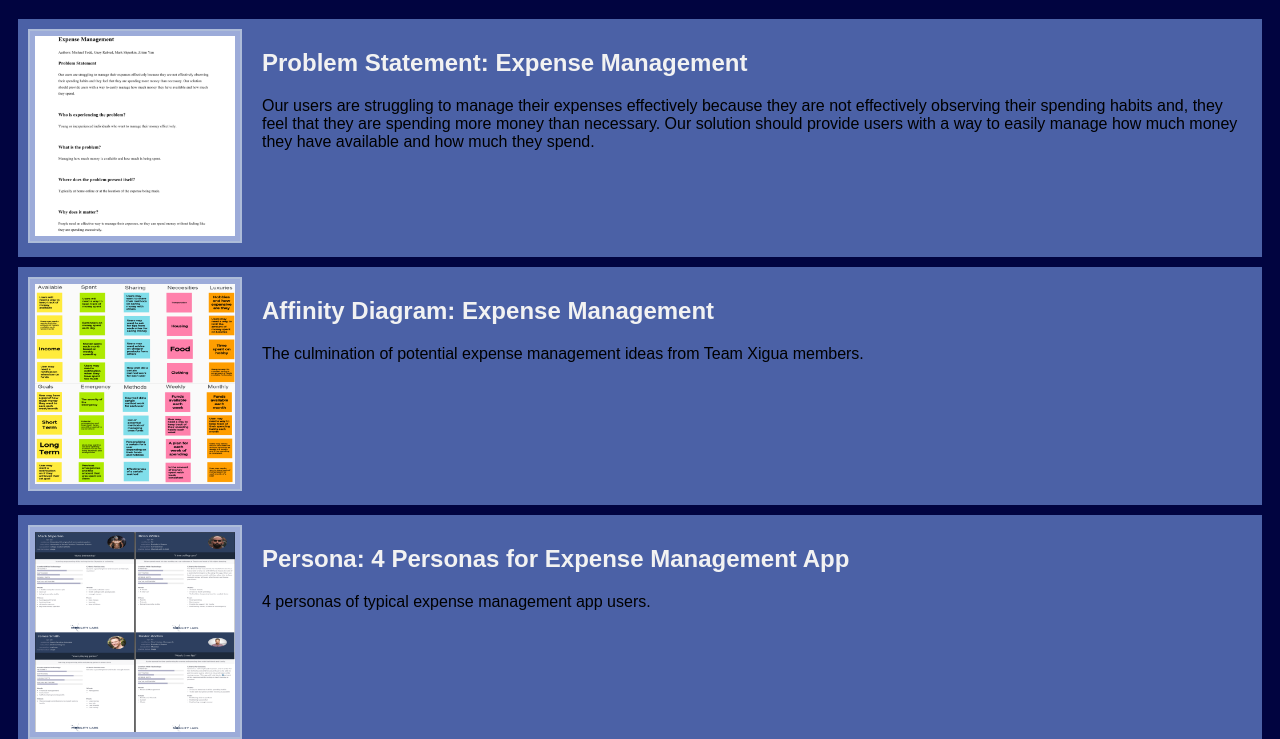
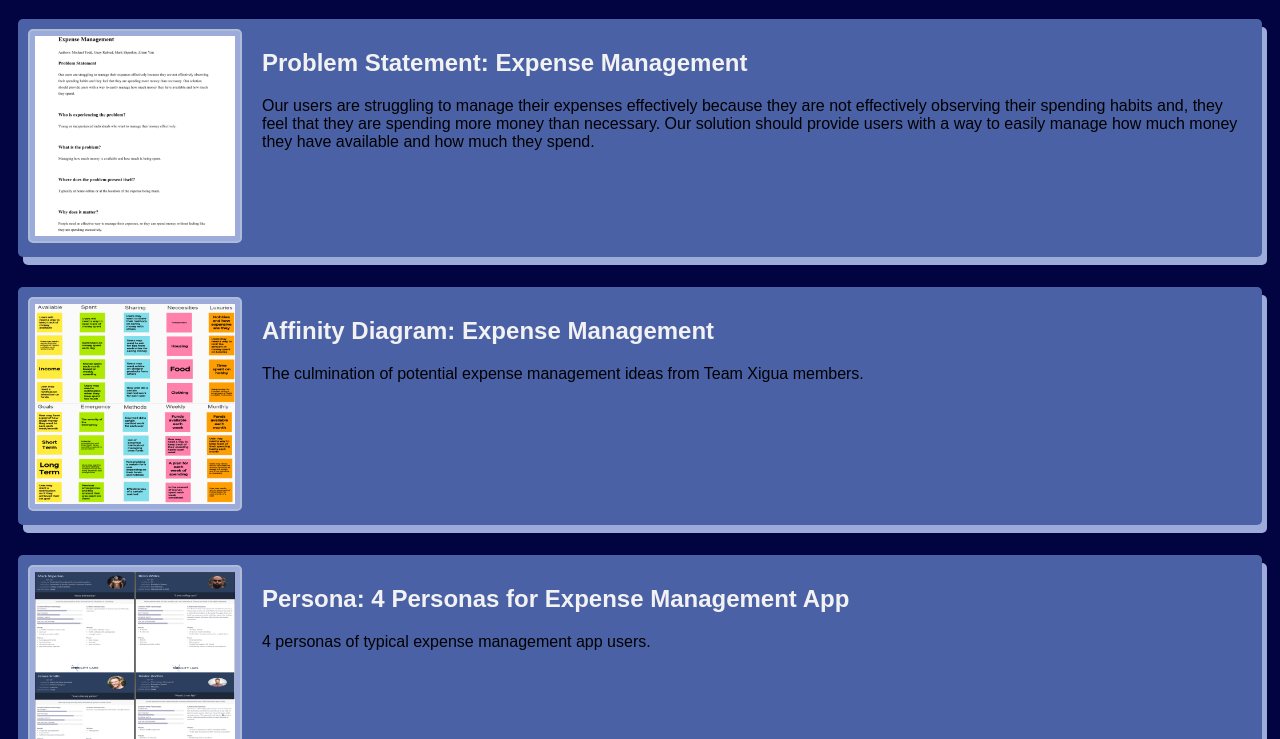
Before and after one commit to toddmichael180/toddmichael180.github.io, a plain HTML site: page index.html in a window 1280 px wide. Shown: the part 61-800 px from the top of the page. Drawn offline with Linux system fonts and the light colour scheme.

Commit message:
Add files via upload

```diff
--- a/styles.css
+++ b/styles.css
@@ -7,7 +7,10 @@ body {
     display:flex;
     padding:10px;
     margin:10px;
+    margin-bottom:30px;
     background:#4B61A6;
+    border-radius:5px;
+    box-shadow: 5px 8px #9CABD9;
 }
 
 .assignment img {
@@ -16,6 +19,7 @@ body {
     background: #9CABD9;
     border: 2px solid #ADBCD9;
     margin-right: 20px;
+    border-radius:5px;
 }
 
 h1 {
@@ -30,3 +34,7 @@ h2 {
 a {
     text-decoration:none;
 }
+
+.assignment h2:hover {
+    color: #010440;
+}
```
